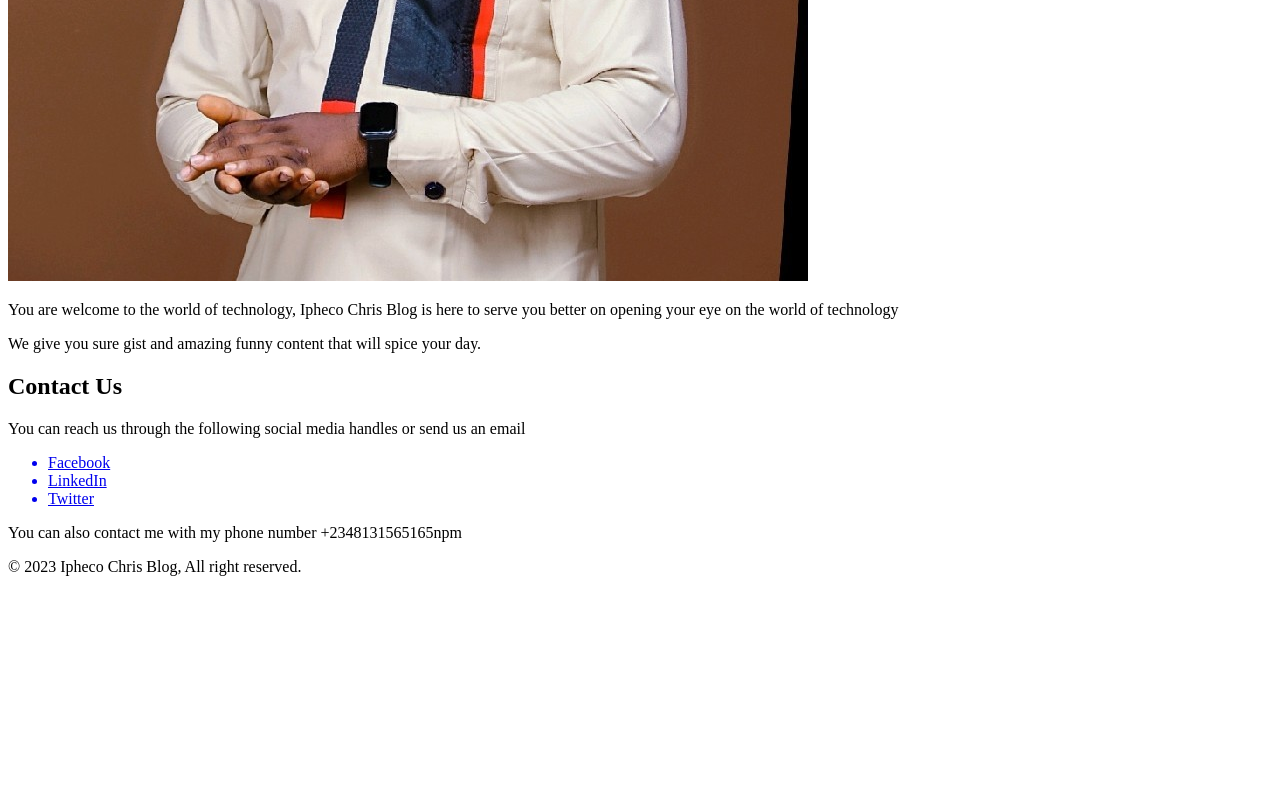
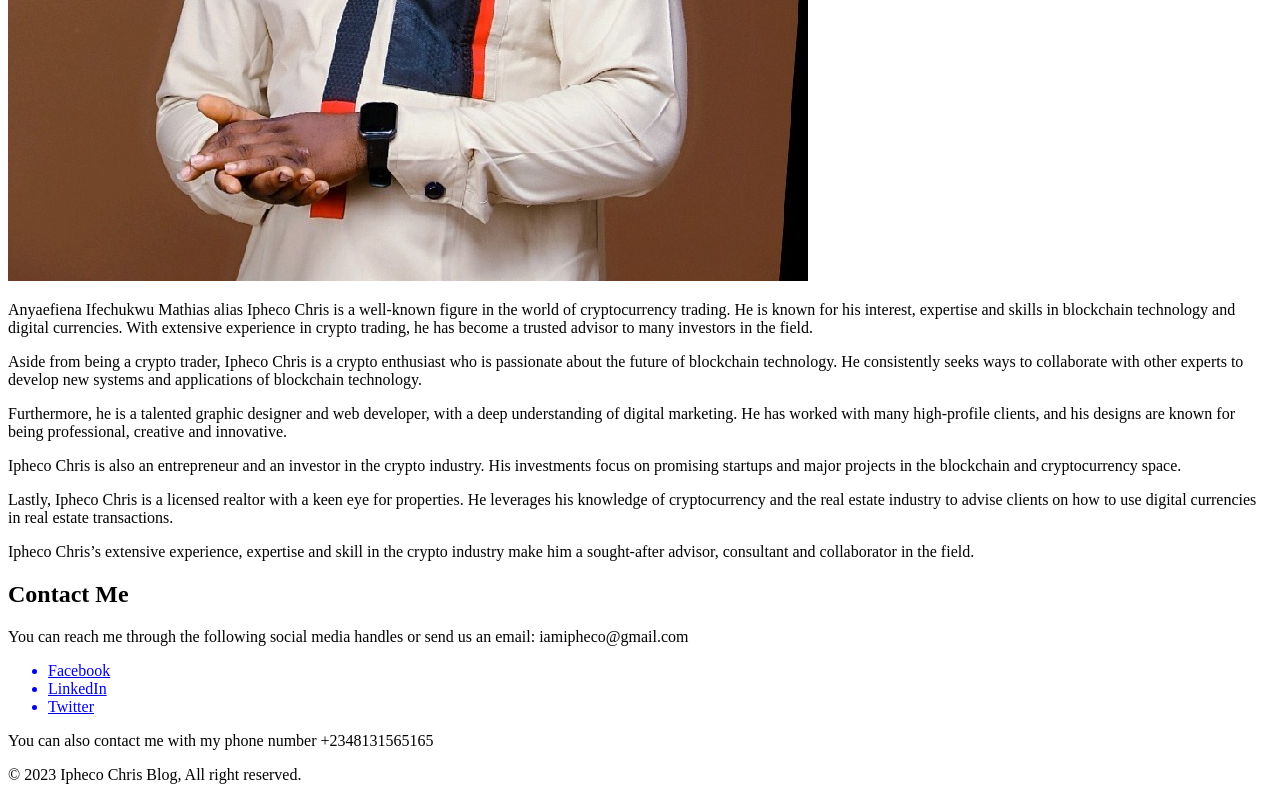
Before and after one commit to iamipheco/Lesson_1_and_2_Task_1_Anyaefiena_Ifechukwu, a website: page docs/index.html in a window 1280 px wide. Shown: the part 720-1520 px from the top of the page. Before the commit the page ends 1312 px from the top, so only its background shows below. Drawn offline with Linux system fonts and the light colour scheme.

Commit message:
Modify docs/index.html folder 2

```diff
--- a/docs/index.html
+++ b/docs/index.html
@@ -4,14 +4,13 @@
         <meta charset="UTF-8" />
         <meta http-equiv="X-UA-Compatible" content="IE=edge" />
         <meta name="viewport" content="width=device-width, initial-scale=1.0" />
-        <link rel="stylesheet" href="../css/global.css">
-        <link rel="stylesheet" href="../css/style.css">
+        <link rel="stylesheet" href="../css/style.css" />
         <title>Ipheco Chris Blog</title>
     </head>
     <body>
         <header>
             <h1>IPHECO CHRIS BLOG!</h1>
-            <nav>
+            <nav class="menu">
                 <ul>
                     <li><a href="#">Home</a></li>
                     <li><a href="#">About Me</a></li>
@@ -19,27 +18,57 @@
                 </ul>
             </nav>
         </header>
+
         <main>
             <section>
-                <h1>ALL ABOUT IPHECO CHRIS BLOG</h1>
-                <img src="./images/Ipheco.jpeg" alt="Ipheco">
-                <p>You are welcome to the world of technology, Ipheco Chris Blog is here to serve you better on opening your eye on the world of technology</p>
-                <p>We give you sure gist and amazing funny content that will spice your day.</p>
+                <h1>Meet Ipheco Chris</h1>
+                <img src="./images/Ipheco.jpeg" alt="Ipheco" />
+
+                <p>Anyaefiena Ifechukwu Mathias alias Ipheco Chris is a well-known figure in the world of cryptocurrency trading. He is known for his interest, expertise and skills in blockchain technology and digital currencies. With extensive experience in crypto trading, he has become a trusted advisor to many investors in the field.</p>
+
+                <p>Aside from being a crypto trader, Ipheco Chris is a crypto enthusiast who is passionate about the future of blockchain technology. He consistently seeks ways to collaborate with other experts to develop new systems and applications of blockchain technology.</p>
+
+                <p>Furthermore, he is a talented graphic designer and web developer, with a deep understanding of digital marketing. He has worked with many high-profile clients, and his designs are known for being professional, creative and innovative.</p>
+
+                <p>Ipheco Chris is also an entrepreneur and an investor in the crypto industry. His investments focus on promising startups and major projects in the blockchain and cryptocurrency space.</p>
+
+                <p>Lastly, Ipheco Chris is a licensed realtor with a keen eye for properties. He leverages his knowledge of cryptocurrency and the real estate industry to advise clients on how to use digital currencies in real estate transactions.</p>
+
+                <p>Ipheco Chris’s extensive experience, expertise and skill in the crypto industry make him a sought-after advisor, consultant and collaborator in the field.</p>
+
+
             </section>
 
-            <section id="contact">
-                <h2>Contact Us</h2>
-                <p>You can reach us through the following social media handles or send us an email</p>
+            <section class="contact">
+                <h2>Contact Me</h2>
+                <p>
+                    You can reach me through the following social media handles
+                    or send us an email: iamipheco@gmail.com
+                </p>
                 <ul>
-                    <a href="https://fb.me/iamipheco" target="_blank" rel="noopener"><li>Facebook</li></a>
-                    <a href="https://www.linkedin.com/in/iamipheco/" target="_blank" rel="noopener" ><li>LinkedIn</li></a>
-                    <a href="https://twitter.com/iam_ipheco/" target="_blank" rel="noopener"><li>Twitter</li></a>
+                    <a
+                        href="https://fb.me/iamipheco"
+                        target="_blank"
+                        rel="noopener"
+                        ><li>Facebook</li></a
+                    >
+                    <a
+                        href="https://www.linkedin.com/in/iamipheco/"
+                        target="_blank"
+                        rel="noopener"
+                        ><li>LinkedIn</li></a
+                    >
+                    <a
+                        href="https://twitter.com/iam_ipheco/"
+                        target="_blank"
+                        rel="noopener"
+                        ><li>Twitter</li></a
+                    >
                 </ul>
-                <p>You can also contact me with my phone number +2348131565165npm</p>
-
             </section>
         </main>
         <footer>
+            <p>You can also contact me with my phone number +2348131565165</p>
             <p>&copy; 2023 Ipheco Chris Blog, All right reserved.</p>
         </footer>
     </body>
```
